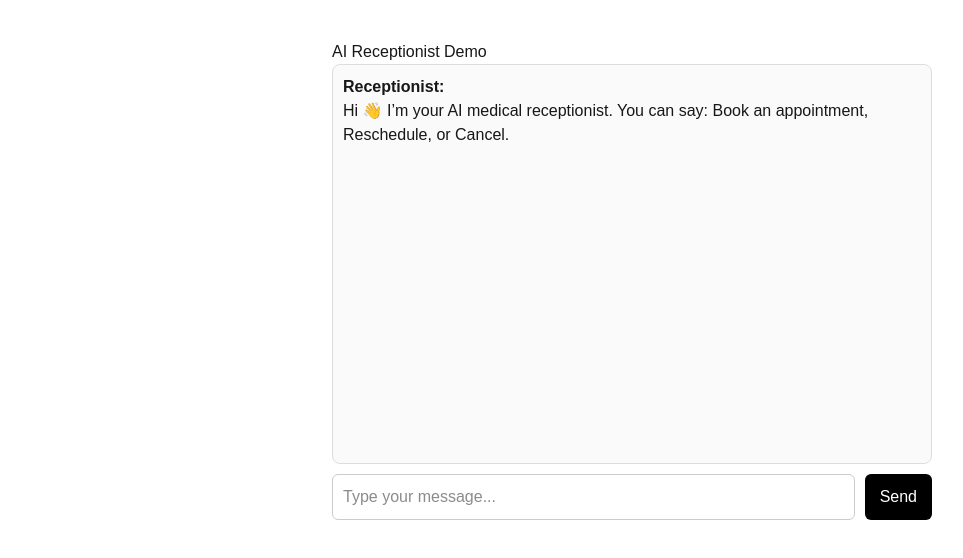
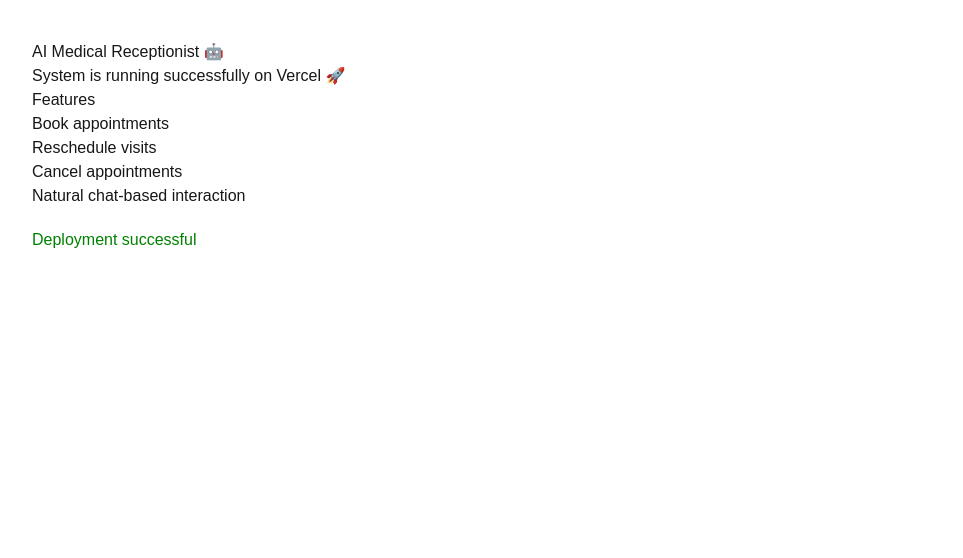
Before and after one commit to donval/medical-ai-receptionist-demo, a Next.js app: page / in a window 1280 px wide. Shown: the top 558 px of the page, without its empty margins (8-971 px from the left). Built offline with nearby package versions, Linux system fonts and the light colour scheme.

Commit message:
Fix homepage deployment issue

```diff
--- a/app/page.tsx
+++ b/app/page.tsx
@@ -1,107 +1,21 @@
- "use client";
+ export default function Home() {
+  return (
+    <main style={{ padding: "40px", fontFamily: "Arial" }}>
+      <h1>AI Medical Receptionist 🤖</h1>
 
-import { useState } from "react";
+      <p>System is running successfully on Vercel 🚀</p>
 
-export default function Home() {
-  const [messages, setMessages] = useState([
-    {
-      role: "bot",
-      content:
-        "Hi 👋 I’m your AI medical receptionist. You can say: Book an appointment, Reschedule, or Cancel."
-    }
-  ]);
+      <h2>Features</h2>
+      <ul>
+        <li>Book appointments</li>
+        <li>Reschedule visits</li>
+        <li>Cancel appointments</li>
+        <li>Natural chat-based interaction</li>
+      </ul>
 
-  const [input, setInput] = useState("");
-
-  const sendMessage = () => {
-    if (!input.trim()) return;
-
-    const userMessage = {
-      role: "user",
-      content: input
-    };
-
-    const text = input.toLowerCase();
-
-    let reply = "";
-
-    // Simple AI receptionist logic
-    if (text.includes("book")) {
-      reply =
-        "Sure 👍 Here are available slots:\n- Monday 10:00\n- Monday 14:00\n- Tuesday 11:00";
-    } else if (text.includes("reschedule")) {
-      reply =
-        "Got it 👍 Please tell me your current appointment details (name + date).";
-    } else if (text.includes("cancel")) {
-      reply =
-        "Understood 👍 Please confirm your name and appointment date to proceed with cancellation.";
-    } else if (text.includes("hello") || text.includes("hi")) {
-      reply =
-        "Hello 👋 How can I help you today? You can book, reschedule, or cancel an appointment.";
-    } else {
-      reply =
-        "I can help with booking, rescheduling, or cancelling appointments. Please tell me what you'd like to do.";
-    }
-
-    setMessages((prev) => [
-      ...prev,
-      userMessage,
-      { role: "bot", content: reply }
-    ]);
-
-    setInput("");
-  };
-
-  return (
-    <div style={{ maxWidth: 600, margin: "40px auto", fontFamily: "Arial" }}>
-      <h2>AI Receptionist Demo</h2>
-
-      {/* Chat box */}
-      <div
-        style={{
-          border: "1px solid #ddd",
-          padding: 10,
-          minHeight: 400,
-          borderRadius: 8,
-          background: "#fafafa"
-        }}
-      >
-        {messages.map((m, i) => (
-          <div key={i} style={{ marginBottom: 10 }}>
-            <b>{m.role === "user" ? "You" : "Receptionist"}:</b>
-            <div style={{ whiteSpace: "pre-line" }}>{m.content}</div>
-          </div>
-        ))}
-      </div>
-
-      {/* Input box */}
-      <div style={{ marginTop: 10, display: "flex", gap: 10 }}>
-        <input
-          style={{
-            flex: 1,
-            padding: 10,
-            borderRadius: 6,
-            border: "1px solid #ccc"
-          }}
-          value={input}
-          onChange={(e) => setInput(e.target.value)}
-          placeholder="Type your message..."
-        />
-
-        <button
-          onClick={sendMessage}
-          style={{
-            padding: "10px 15px",
-            borderRadius: 6,
-            background: "#000",
-            color: "#fff",
-            border: "none",
-            cursor: "pointer"
-          }}
-        >
-          Send
-        </button>
-      </div>
-    </div>
+      <p style={{ marginTop: "20px", color: "green" }}>
+        Deployment successful
+      </p>
+    </main>
   );
 }
```
